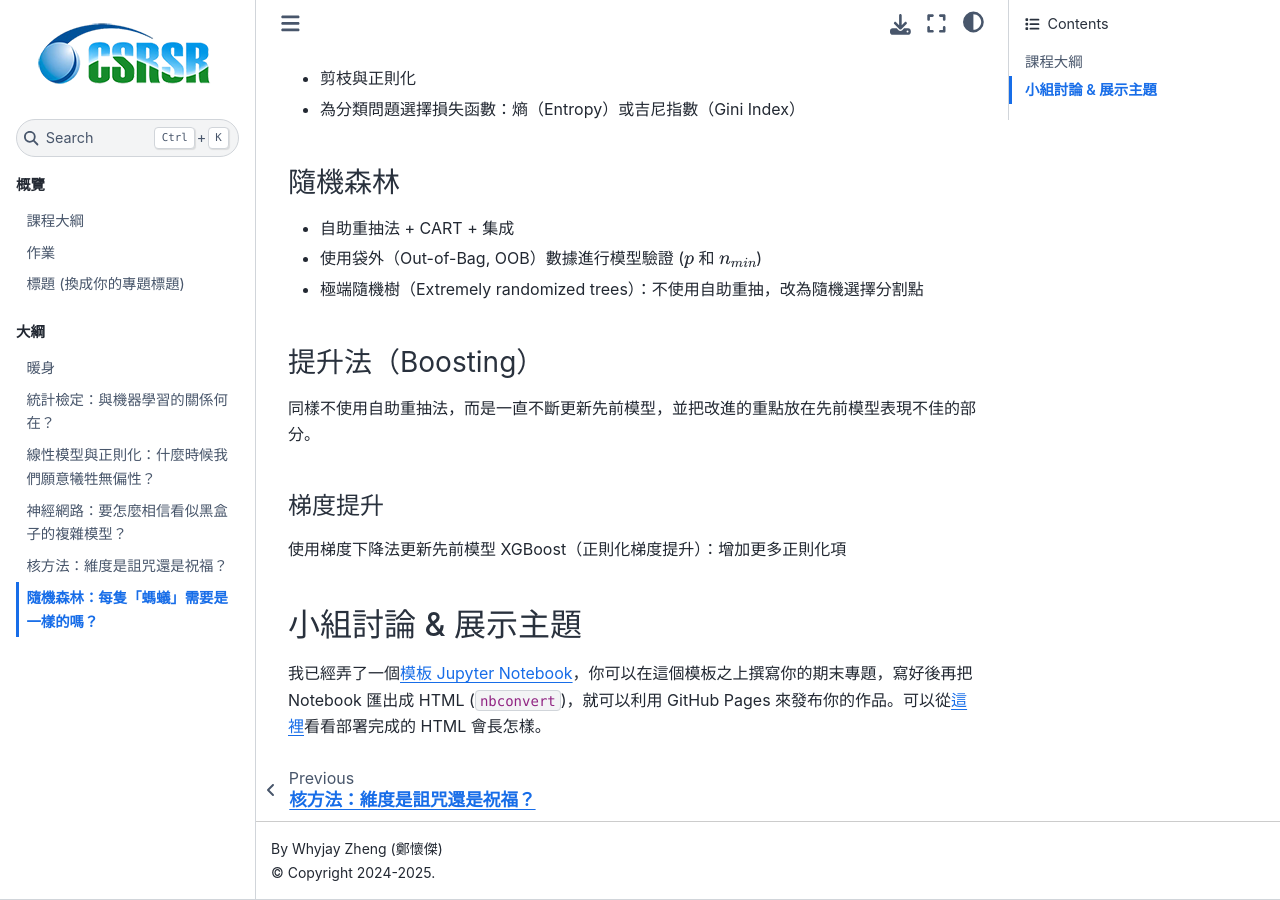
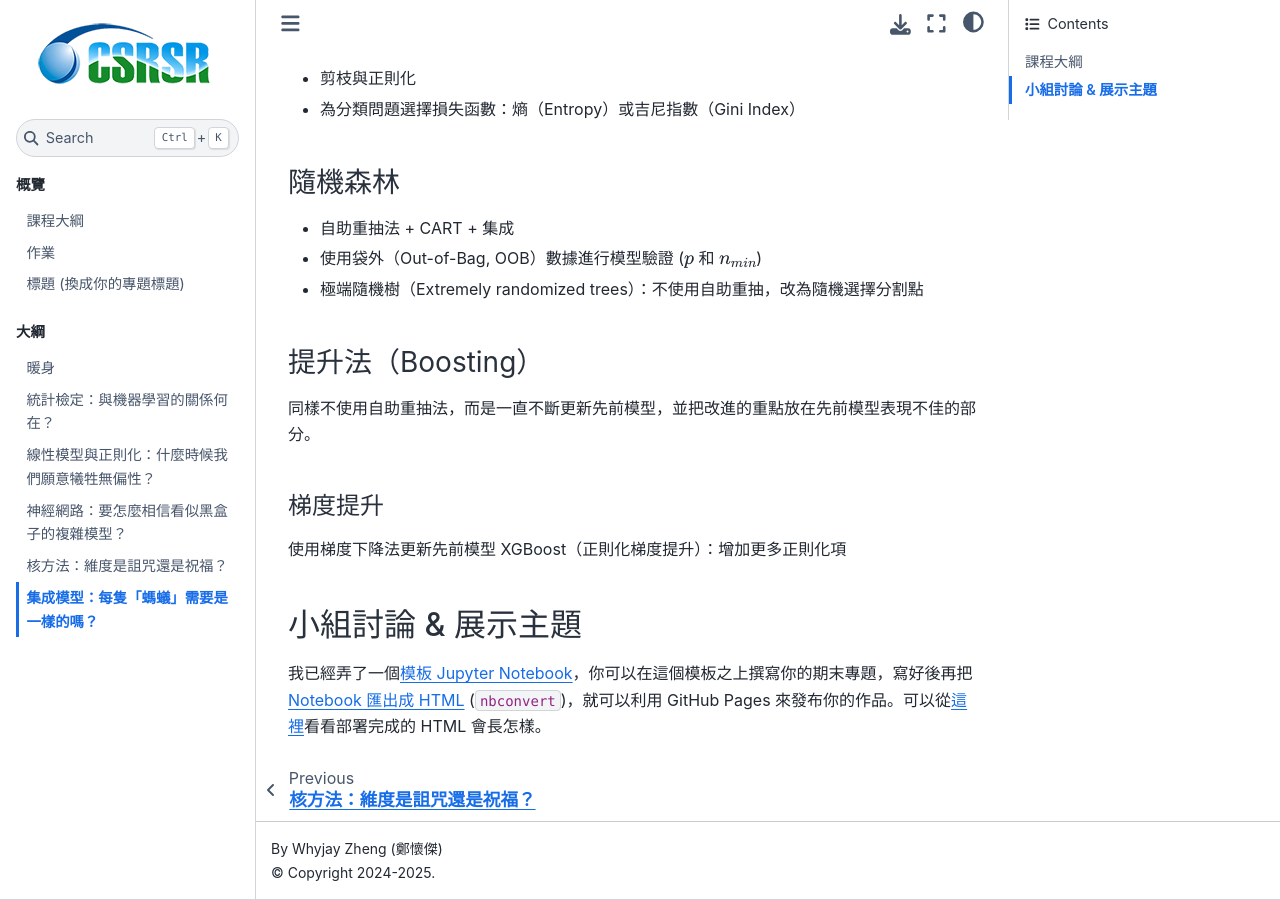
Before and after one commit to whyjz/ncu-env-data-science-zhtw, a Jupyter Book: the page built from docs/outlines/lecture6.md, in a window 1280 px wide and 900 px high, scrolled down 512 px. Built offline with Jupyter Book 1.0.4 settings and Sphinx 7.4.7 and the Sphinx Book theme 1.1.4, drawn with Linux system fonts in a browser that asks for light colours; some of the changed text lies outside the part shown.

Commit message:
Update L6 2025

```diff
--- a/docs/outlines/lecture6.md
+++ b/docs/outlines/lecture6.md
@@ -1,4 +1,4 @@
-# 隨機森林：每隻「螞蟻」需要是一樣的嗎？
+# 集成模型：每隻「螞蟻」需要是一樣的嗎？
 
 ## 課程大綱
 
@@ -33,4 +33,4 @@ XGBoost（正則化梯度提升）：增加更多正則化項
 
 ## 小組討論 & 展示主題
 
-我已經弄了一個[模板 Jupyter Notebook](https://github.com/whyjz/ncu-env-data-science-zhtw/blob/main/docs/project.ipynb)，你可以在這個模板之上撰寫你的期末專題，寫好後再把 Notebook 匯出成 HTML (`nbconvert`)，就可以利用 GitHub Pages 來發布你的作品。可以從[這裡](https://whyjz.github.io/ncu-env-data-science-zhtw/project.html)看看部署完成的 HTML 會長怎樣。
+我已經弄了一個[模板 Jupyter Notebook](https://github.com/whyjz/ncu-env-data-science-zhtw/blob/main/docs/project.ipynb)，你可以在這個模板之上撰寫你的期末專題，寫好後再把 [Notebook 匯出成 HTML](https://stackoverflow.com/questions/53460051/convert-ipynb-notebook-to-html-in-google-colab) (`nbconvert`)，就可以利用 GitHub Pages 來發布你的作品。可以從[這裡](https://whyjz.github.io/ncu-env-data-science-zhtw/project.html)看看部署完成的 HTML 會長怎樣。
```
